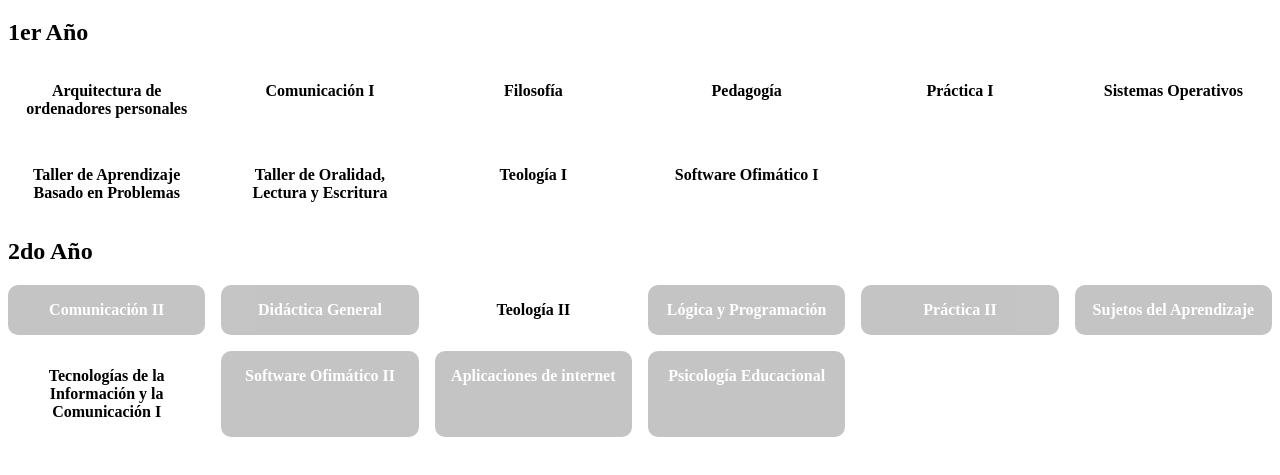
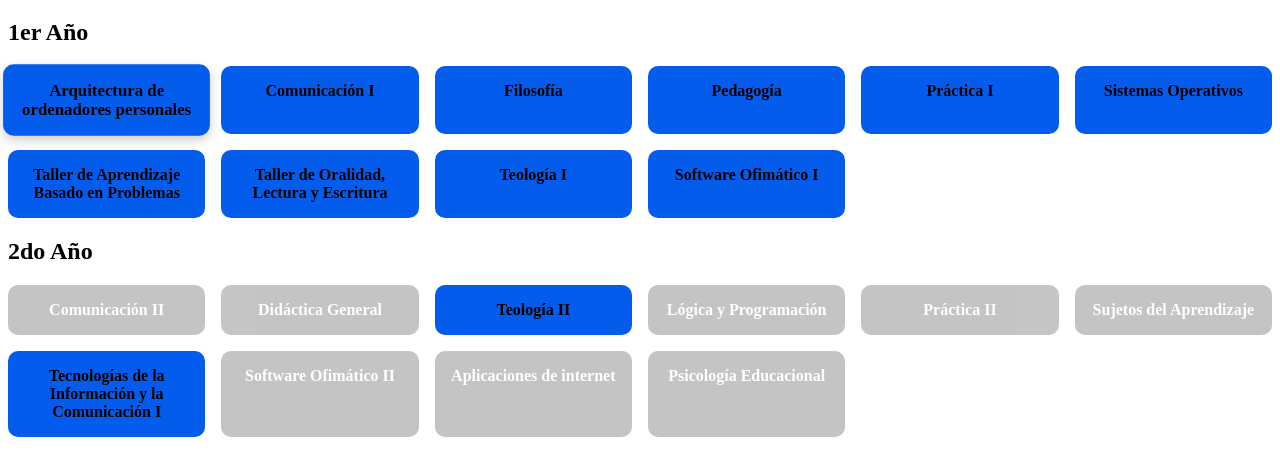
Before and after one commit to milittooo/malla-curricular, a plain HTML site: page index.html in a window 1280 px wide. In both pictures the pointer is over the element "Arquitectura de ordenadores personales". Shown: the part 61-536 px from the top of the page. Drawn offline with Linux system fonts and the light colour scheme.

Commit message:
Update style.css

```diff
--- a/style.css
+++ b/style.css
@@ -13,7 +13,7 @@
 }
 
 .habilitada {
-  background-color: ##045cec;
+  background-color: #045cec;
   color: #000;
 }
 
@@ -22,3 +22,7 @@
   opacity: 0.6;
   cursor: not-allowed;
 }
+.materia:hover {
+  transform: scale(1.05);
+  box-shadow: 0 4px 10px rgba(0, 0, 0, 0.2);
+}
```
